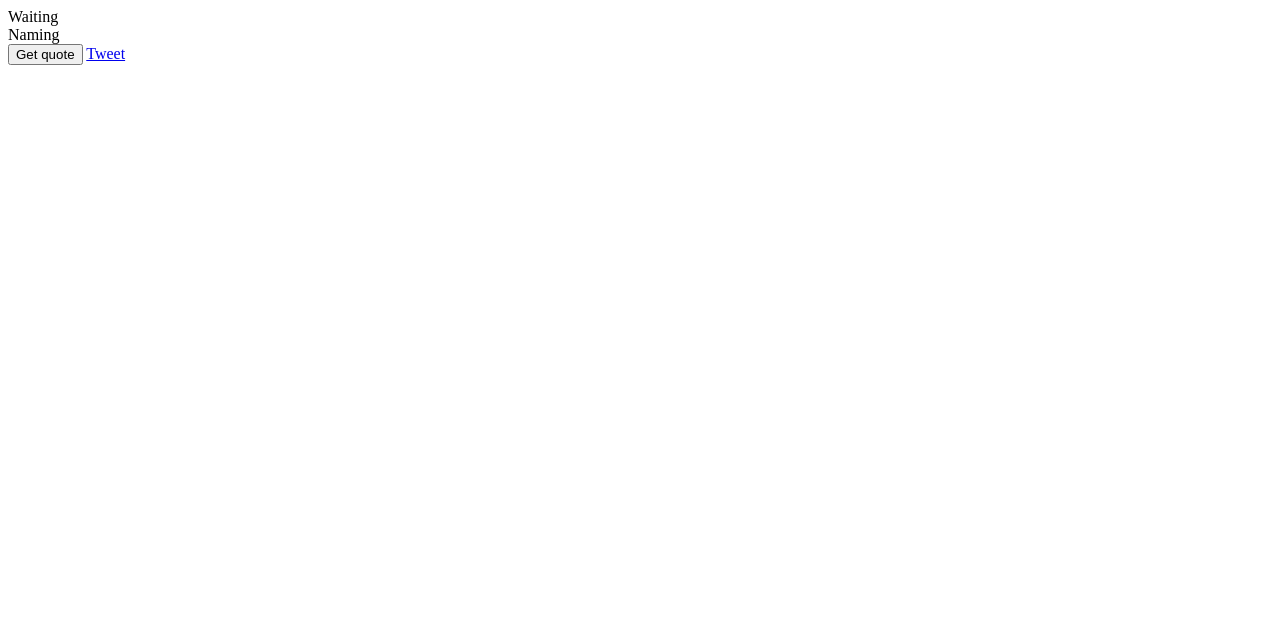
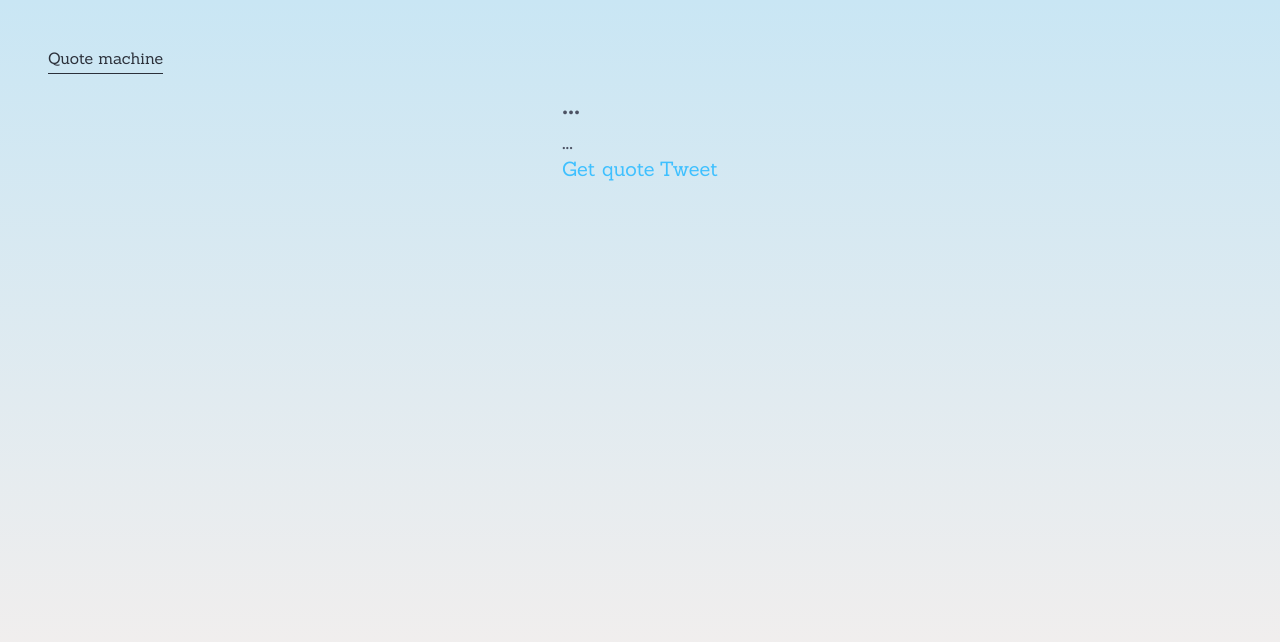
Before and after one commit to simi3/randomquote, a plain HTML site: page RandomQuote.html in a window 1280 px wide. Drawn offline with nearby package versions, Linux system fonts and the light colour scheme.

Commit message:
colour background

```diff
--- a/RandomQuote.html
+++ b/RandomQuote.html
@@ -2,7 +2,6 @@
 
 <!-- HTML notes
 
-- Boilerplate HTML
 - A heading
 - A button
 - A div to display the quote
@@ -16,20 +15,80 @@
 
 		<title>Quotable</title>
 
+		<link href="https://fonts.googleapis.com/css?family=Sanchez" rel="stylesheet">
+
+		<style>
+			html {
+				height: 100%;
+			}
+			body {
+				padding: 40px 40px;
+				font-family: 'Sanchez', serif;
+				color: #4C5263;
+				background: #C9E6F4;  /* fallback for old browsers */
+				background: -webkit-linear-gradient(to bottom, #C9E6F4, #FAF0EC);  /* Chrome 10-25, Safari 5.1-6 */
+				background: linear-gradient(to bottom, #C9E6F4, #FAF0EC); /* W3C, IE 10+/ Edge, Firefox 16+, Chrome 26+, Opera 12+, Safari 7+ */
+			}
+
+			.header {
+				display: inline-block;
+				border-bottom: 1px solid #2B303A;
+				padding-bottom: 5px;
+				color: #2B303A;
+			}
+
+			#quotebox {
+				font-size: 40px;
+			}
+
+			#authorbox {
+				font-size: 24px;
+			}
+
+			a {
+				color: #3EC0FF;
+				font-size: 20px;
+				text-decoration: none;
+			}
+
+			a:hover {
+				color: #3EC0FF;
+				font-size: 20px;
+				text-decoration: underline;
+			}
+
+			.content {
+				display: flex;
+  				align-items: center;
+  				justify-content: center;
+			}
+
+			.quoterbox {
+				max-width: 600px;
+			}
+
+
+		</style>
+
 
 	</head>
 	<body>
-		<div id="quotebox">Waiting</div>
-		<div id ="authorbox">Naming</div>
-		<button id="quotable">Get quote</button>
-		<a id="tweety" class="twitter-share-button" href="https://twitter.com/intent/tweet?text=Hello%20world">Tweet</a>
 
+		<div class="header">Quote machine</div>
+
+		<div class="content">
+			<div class="quoterbox">
+				<div id="quotebox">...</div>
+				<div id ="authorbox">...</div>
+				<a href="#" id="quotable">Get quote</a>
+				<a id="tweety" class="twitter-share-button" href="https://twitter.com/intent/tweet?text=Hello%20world">Tweet</a>
+			</div>
+
+		</div>
 
 		<script src="https://ajax.googleapis.com/ajax/libs/jquery/3.2.1/jquery.min.js"></script>
 
 	</body>
-
-</html>
 
 <script type="text/javascript">
 
@@ -48,7 +107,7 @@ $(document).ready(function() {
  	 var quote = a.quote;
  	 var quoted = a.author;
  	 document.getElementById("quotebox").innerHTML = quote;
- 	 document.getElementById("authorbox").innerHTML = quoted;
+ 	 document.getElementById("authorbox").innerHTML = "- " + quoted;
  	 document.getElementById("tweety").setAttribute("href", "https://twitter.com/intent/tweet?text=" + quote + " - " + quoted);
 	});
 
@@ -60,3 +119,5 @@ $(document).ready(function() {
 });
 
 </script>
+
+</html>
```
